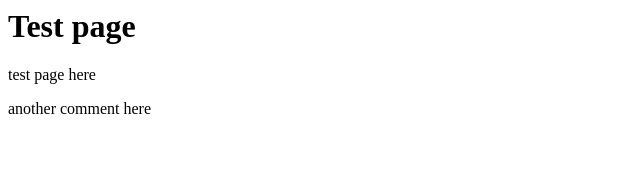
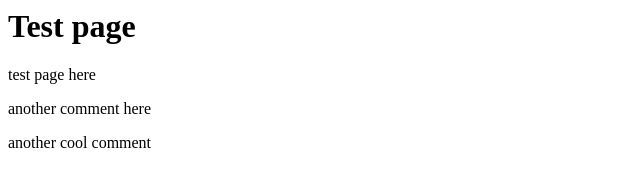
Before and after one commit to ekmstudios/ReactSample, a plain HTML site: page index.html in a window 1280 px wide. Shown: the whole page, without its empty margins (0-640 px from the left). Drawn offline with Linux system fonts and the light colour scheme.

Commit message:
add another comment

```diff
--- a/index.html
+++ b/index.html
@@ -7,6 +7,7 @@
     <h1>Test page</h1>
     <p>test page here</p>
     <p>another comment here</p>
+    <p>another cool comment</p>
 </body>
 
 
```
